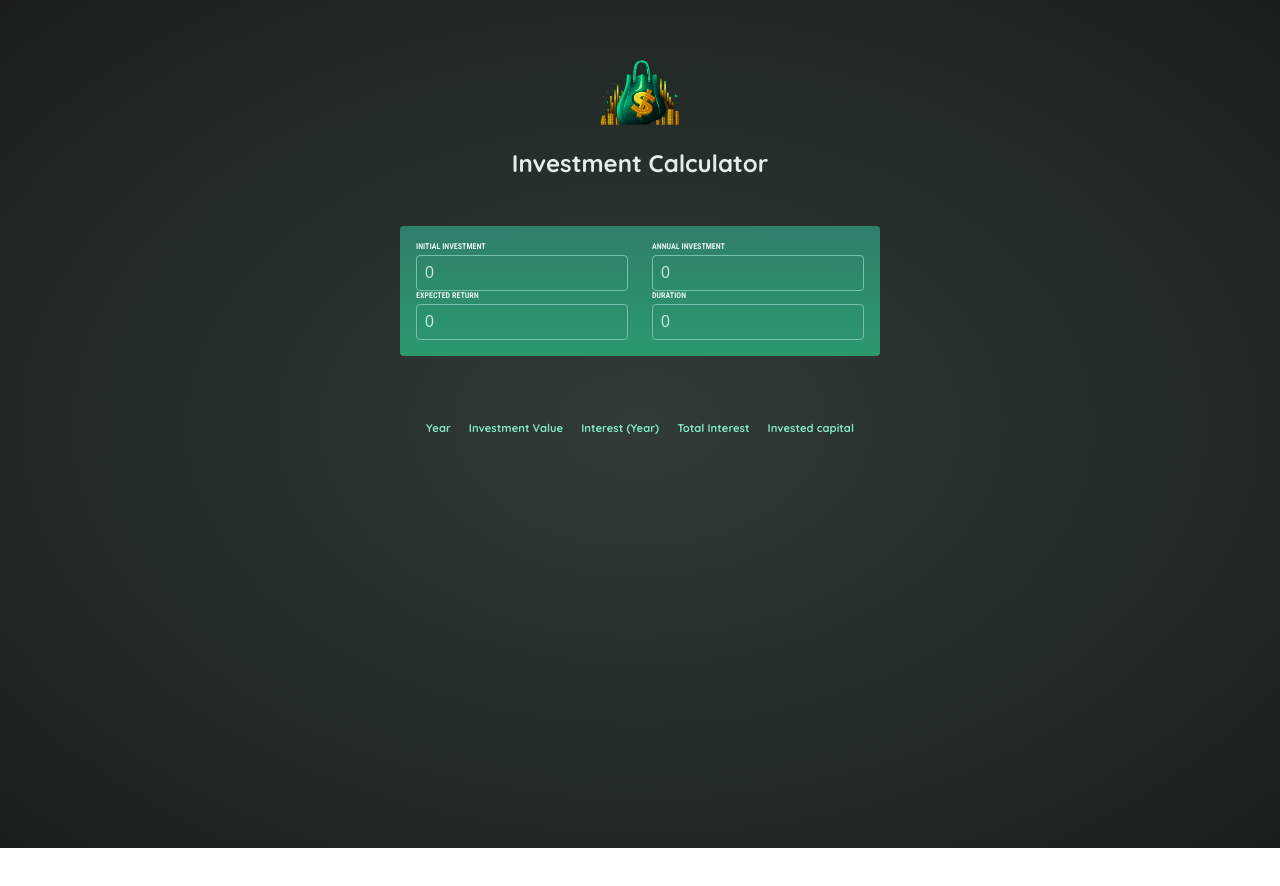
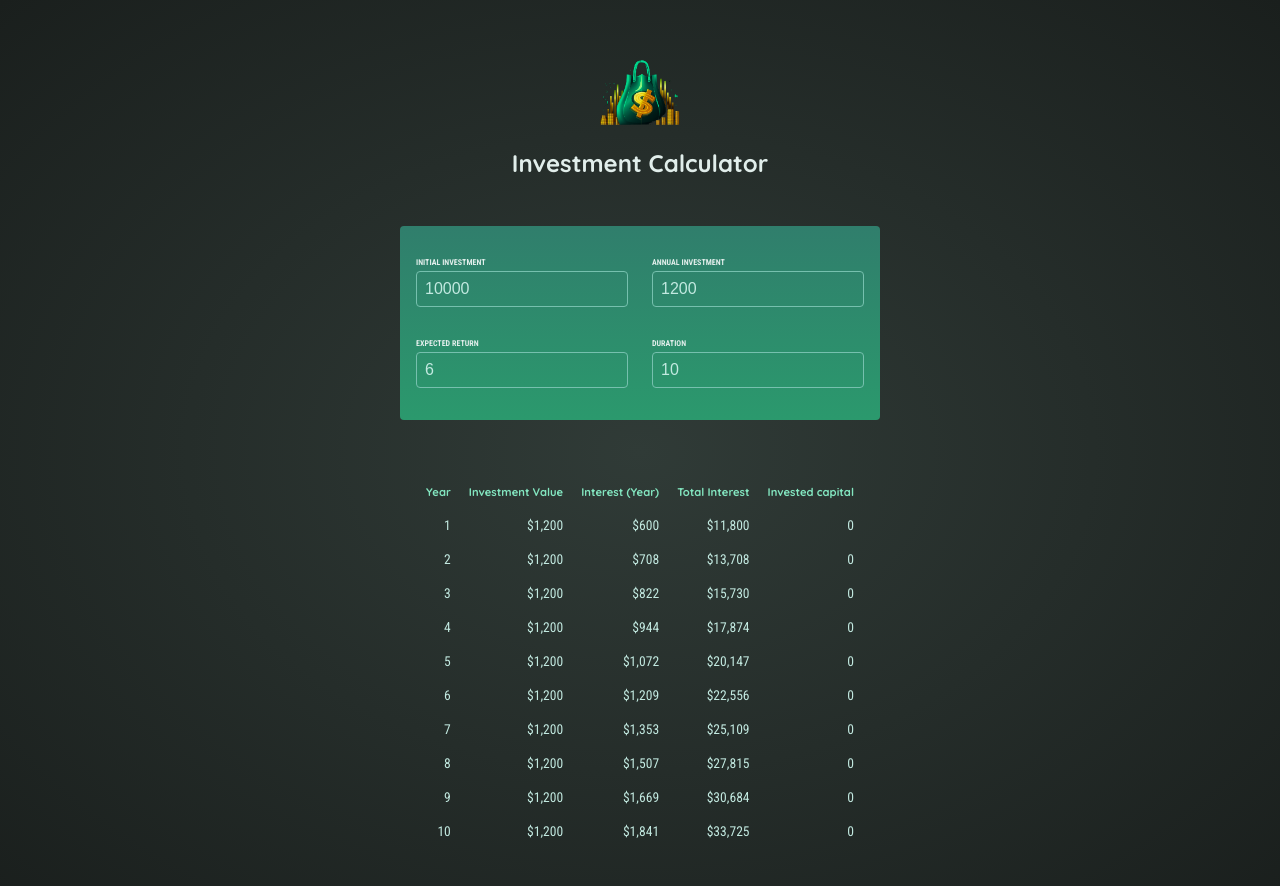
Before and after one commit to samerkh/react-investment-calculator, a React (Vite) app: page / in a window 1280 px wide. Shown: the top 886 px of the page. Before the commit the page ends 848 px from the top, so only its background shows below. Built offline with nearby package versions, Linux system fonts and the light colour scheme.

Commit message:
Refactor code

```diff
--- a/src/App.jsx
+++ b/src/App.jsx
@@ -2,18 +2,20 @@ import React from "react";
 import Header from "./components/Header";
 import InputGroup from "./components/InputGroup";
 import Result from "./components/Result";
+import { INITIAL_INPUT } from "./util/constants";
 import { calculateInvestmentResults } from "./util/investment";
 function App() {
-  const [result, setResult] = React.useState([]);
+  const [userInput, setUserInput] = React.useState(INITIAL_INPUT);
+  const result = calculateInvestmentResults(userInput);
+
   const handleInputChange = (input) => {
-    const res = calculateInvestmentResults(input);
-    setResult(res);
+    setUserInput(input);
   };
 
   return (
     <>
       <Header />
-      <InputGroup onInputChange={handleInputChange} />
+      <InputGroup onInputChange={handleInputChange} userInput={userInput} />
       <Result result={result} />
     </>
   );
--- a/src/components/InputField.jsx
+++ b/src/components/InputField.jsx
@@ -1,9 +1,9 @@
 import React from "react";
 export default function InputField({ label, ...props }) {
   return (
-    <div>
+    <p>
       <label>{label}</label>
       <input type="number" {...props} />
-    </div>
+    </p>
   );
 }
--- a/src/components/InputGroup.jsx
+++ b/src/components/InputGroup.jsx
@@ -1,19 +1,11 @@
 import React from "react";
 import InputField from "./InputField";
 
-export default function InputGroup({ onInputChange }) {
-  const [initialInvestment, setInitialInvestment] = React.useState(0);
-  const [annualInvestment, setAnnualInvestment] = React.useState(0);
-  const [expectedReturn, setExpectedReturn] = React.useState(0);
-  const [duration, setDuration] = React.useState(0);
+export default function InputGroup({ onInputChange, userInput }) {
+  function handleChange(input, value) {
+    userInput = { ...userInput, [input]: parseFloat(value) };
 
-  function handleChange() {
-    onInputChange({
-      initialInvestment,
-      annualInvestment,
-      expectedReturn,
-      duration,
-    });
+    onInputChange(userInput);
   }
 
   return (
@@ -22,18 +14,16 @@ export default function InputGroup({ onInputChange }) {
         <InputField
           label="initial investment"
           onChange={(e) => {
-            setInitialInvestment(e.target.value);
-            handleChange();
+            handleChange("initialInvestment", e.target.value);
           }}
-          value={initialInvestment}
+          value={userInput.initialInvestment}
         />
         <InputField
           label="annual investment"
           onChange={(e) => {
-            setAnnualInvestment(e.target.value);
-            handleChange();
+            handleChange("annualInvestment", e.target.value);
           }}
-          value={annualInvestment}
+          value={userInput.annualInvestment}
         />
       </div>
 
@@ -41,18 +31,16 @@ export default function InputGroup({ onInputChange }) {
         <InputField
           label="expected return"
           onChange={(e) => {
-            setExpectedReturn(e.target.value);
-            handleChange();
+            handleChange("expectedReturn", e.target.value);
           }}
-          value={expectedReturn}
+          value={userInput.expectedReturn}
         />
         <InputField
           label="duration"
           onChange={(e) => {
-            setDuration(e.target.value);
-            handleChange();
+            handleChange("duration", e.target.value);
           }}
-          value={duration}
+          value={userInput.duration}
         />
       </div>
     </div>
--- /dev/null
+++ b/src/util/constants.js
@@ -0,0 +1,6 @@
+export const INITIAL_INPUT = {
+  initialInvestment: 10000,
+  annualInvestment: 1200,
+  expectedReturn: 6,
+  duration: 10,
+};
```
